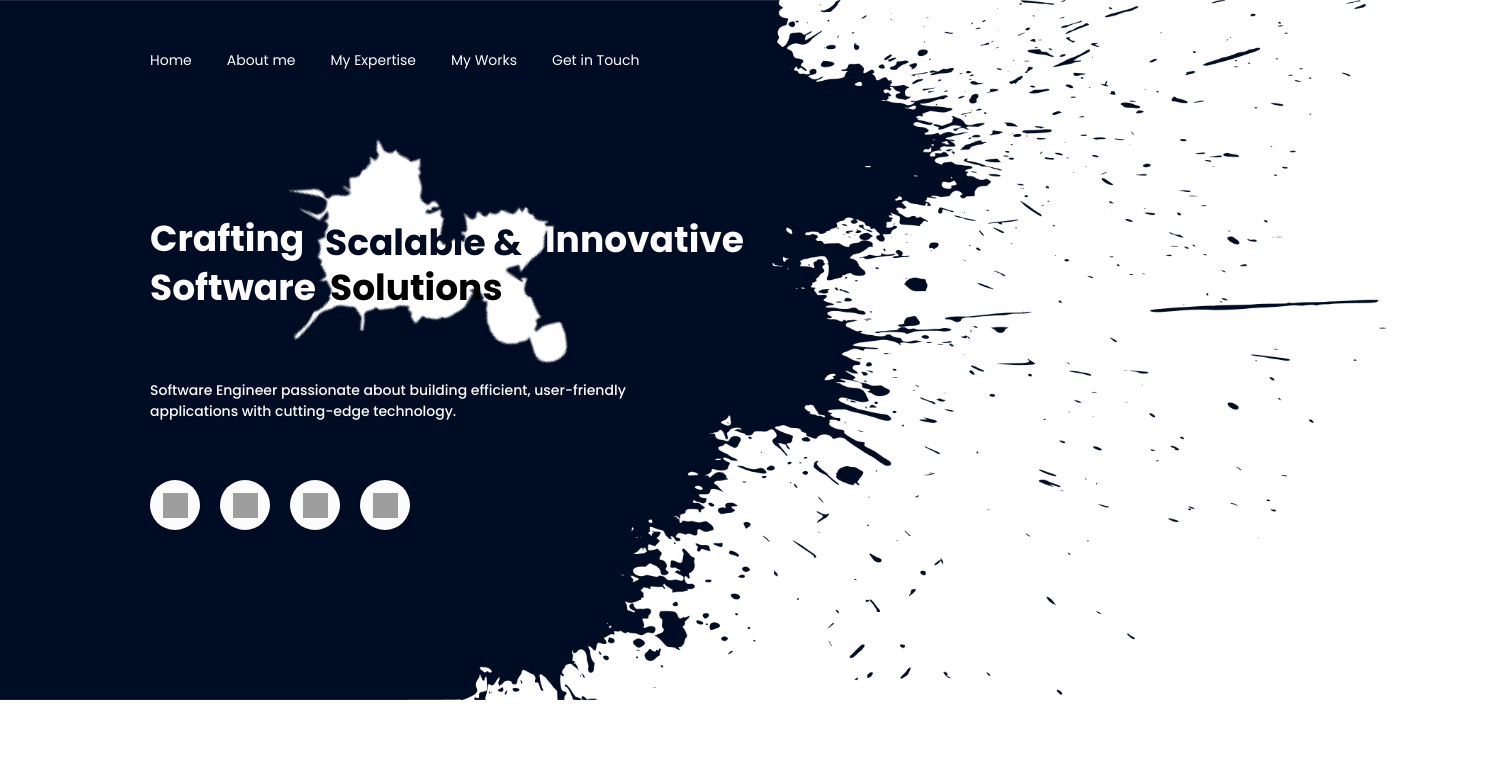
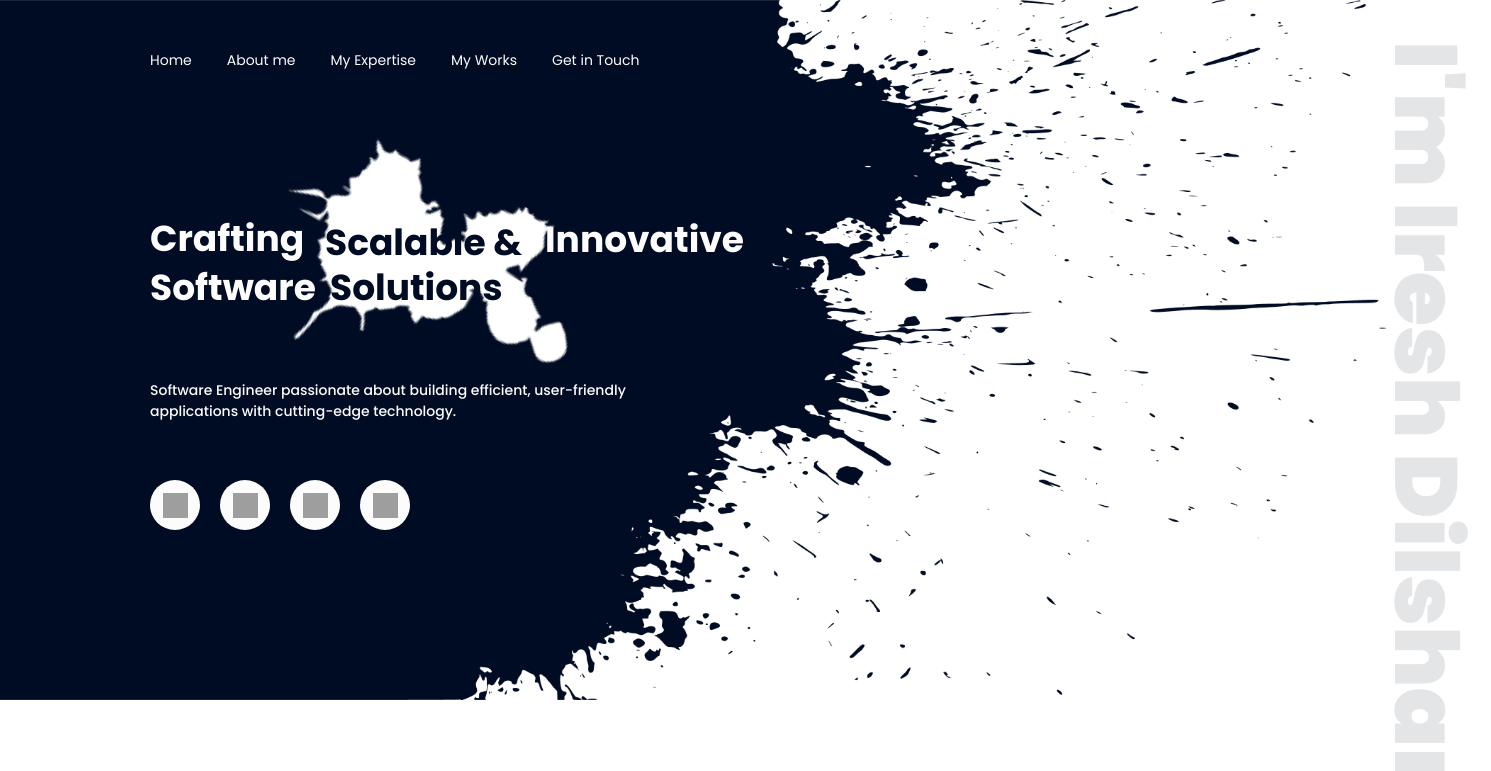
Before and after one commit to ireshdilsh/portfolio, a plain HTML site: page index.html in a window 1280 px wide. Shown: the top 771 px of the page, 1491 px wide, since content can reach past the window. Drawn offline with Linux system fonts and the light colour scheme; grey boxes are pictures that could not be loaded.

Commit message:
add introductory text with styling for enhanced personal branding

```diff
--- a/index.html
+++ b/index.html
@@ -14,6 +14,11 @@
 </head>
 
 <body>
+
+  <p class="opacity-text">
+    I'm Iresh Dilshan
+  </p>
+
   <section id="home">
     <img src="images/paint-mark.png" alt="main-image">
     <nav>
--- a/style.css
+++ b/style.css
@@ -18,6 +18,7 @@ body {
   font-weight: 400;
   font-style: normal;
   background-color: #fff;
+  color: var(--primary-colr);
 }
 
 #home img {
@@ -504,3 +505,14 @@ footer p{
   color: var(--secondry-color);
   font-weight: 500;
 }
+
+.opacity-text{
+  width: 850px;
+  font-size: 88px;
+  position: absolute;
+  left: 1000px;
+  top: 400px;
+  font-weight: 900;
+  rotate: 90deg;
+  opacity: 0.1;
+}
```
